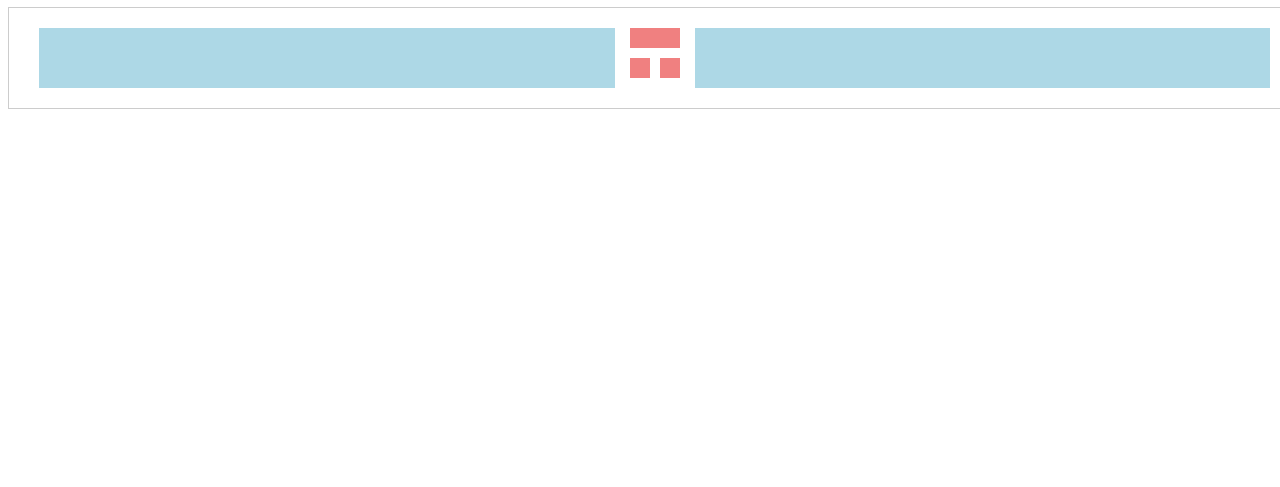
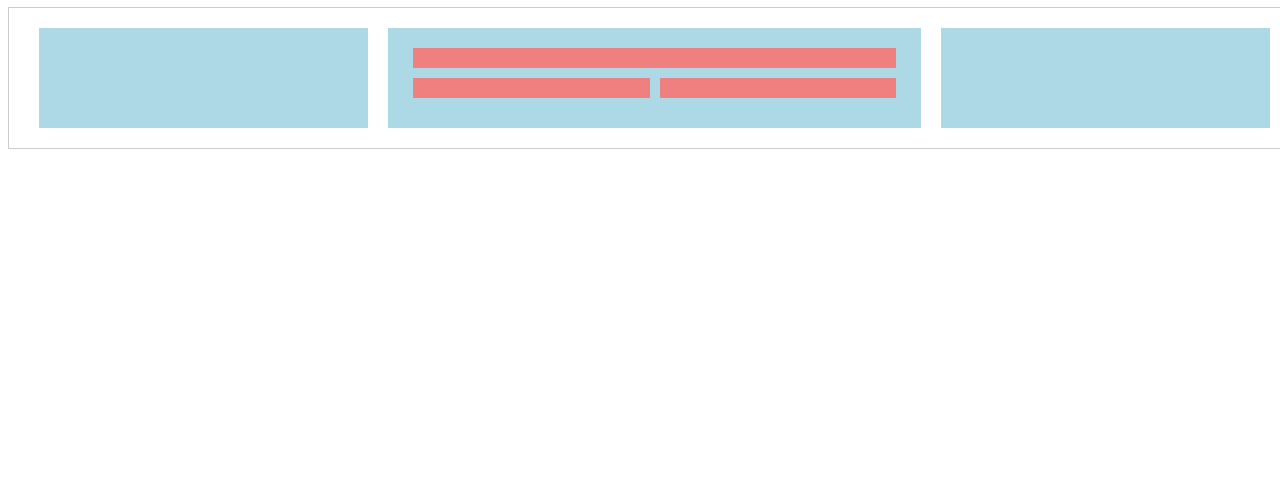
Before and after one commit to ert8jlup/tarea3, a plain HTML site: page index.html in a window 1280 px wide. Shown: the part 313-800 px from the top of the page. Drawn offline with Linux system fonts and the light colour scheme.

Commit message:
estilo.css

```diff
--- a/estilo.css
+++ b/estilo.css
@@ -60,7 +60,12 @@
     padding: 20px;
     margin: 0 10px;
 }
-
+.caja2 {
+    flex-grow: 1.5;
+    background-color: lightblue;
+    padding: 20px;
+    margin: 0 10px;
+}
 .fila {
     display: flex;
     margin-bottom: 10px;
```
